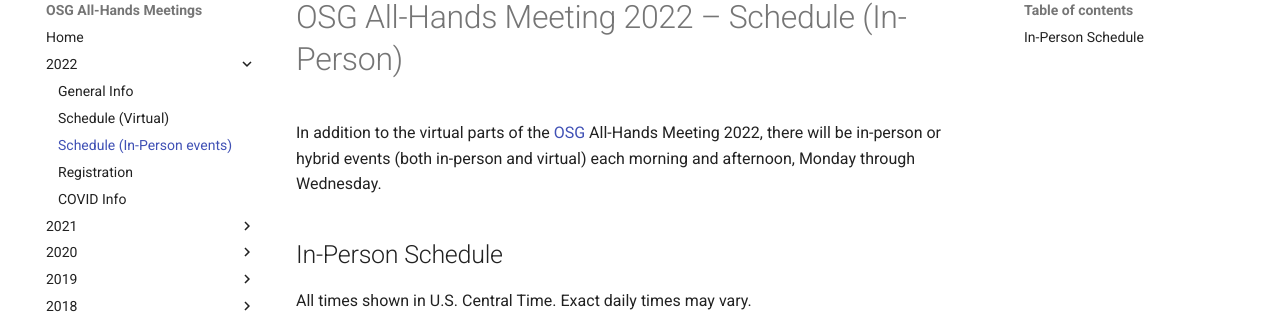
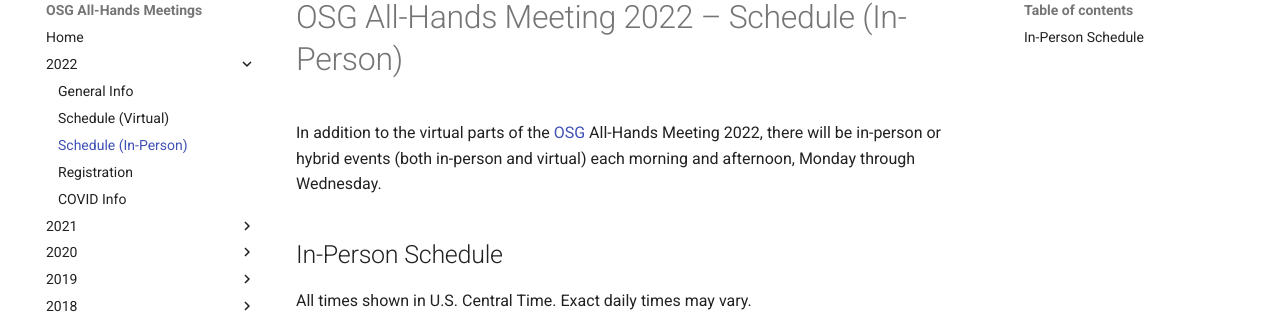
Before and after one commit to osg-htc/all-hands, an MkDocs documentation site: the page built from docs/2022/schedule-in-person.md, in a window 1280 px wide. Shown: the part 101-430 px from the top of the page. Built offline with MkDocs 1.6.1 and Material for MkDocs 9.7.7, drawn with Linux system fonts in a browser that asks for light colours; comment, search, counter and statistics services are not loaded.

Commit message:
Shortened left-nav link

```diff
--- a/mkdocs.yml
+++ b/mkdocs.yml
@@ -10,7 +10,7 @@
   - 2022:
     - General Info: 2022/index.md
     - Schedule (Virtual): 2022/schedule-virtual.md
-    - Schedule (In-Person events): 2022/schedule-in-person.md
+    - Schedule (In-Person): 2022/schedule-in-person.md
     - Registration: 2022/registration.md
     - COVID Info: 2022/covid-information.md
   - 2021:
```
